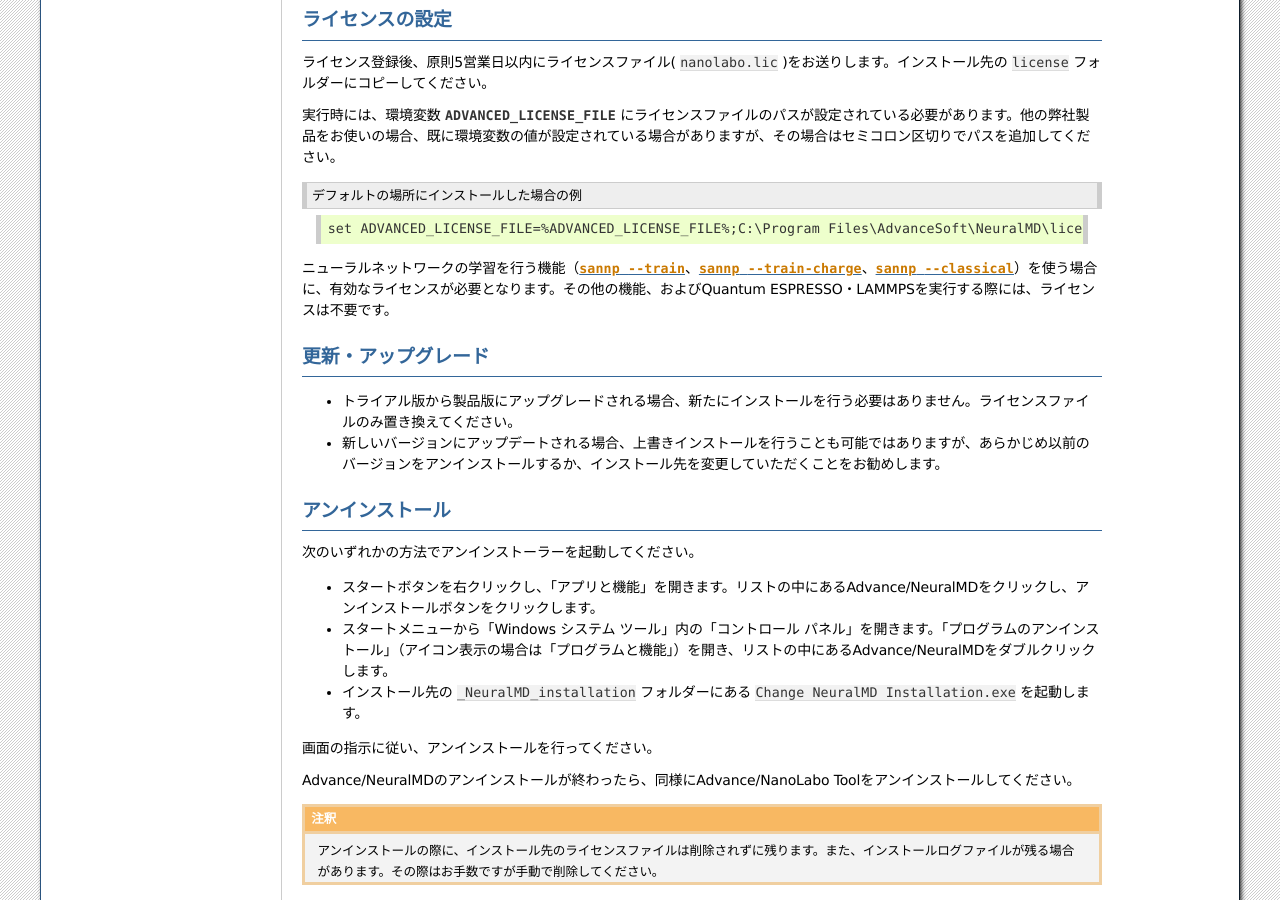
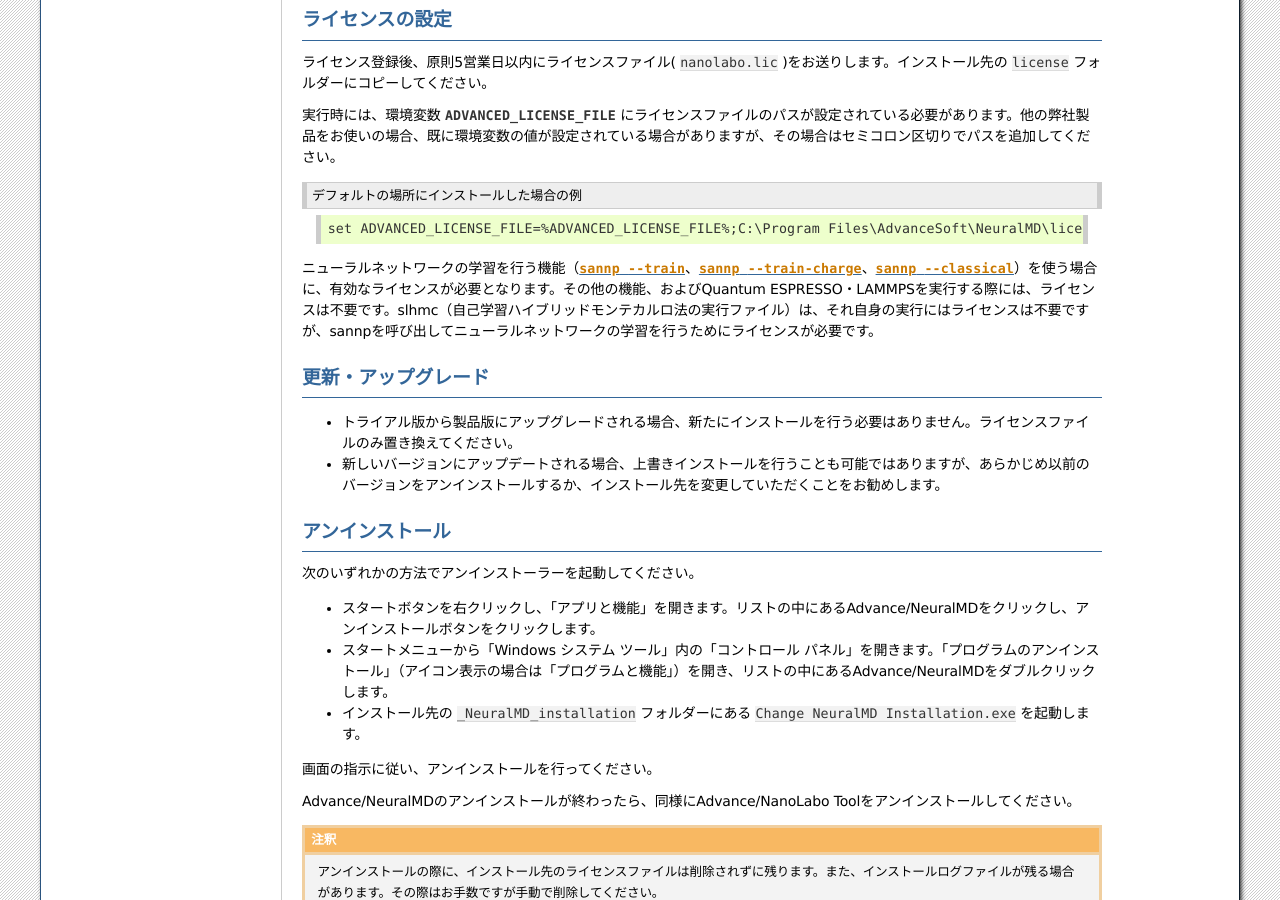
Before and after one commit to advancesoftcorp/neuralmd-doc, a Sphinx documentation site: the page built from docs/source/install/windows.rst, in a window 1280 px wide and 900 px high, scrolled down 2178 px. Built offline with Sphinx 7.4.7, drawn with Linux system fonts in a browser that asks for light colours; formulas are drawn with MathJax 3.

Commit message:
add license description of slhmc

```diff
--- a/docs/source/install/linux.rst
+++ b/docs/source/install/linux.rst
@@ -141,7 +141,7 @@
 
  export ADVANCED_LICENSE_FILE=/opt/AdvanceSoft/NeuralMD/license/neumd.lic
 
-ニューラルネットワークの学習を行う機能（\ :option:`sannp --train`\ 、\ :option:`sannp --train-charge`\ 、\ :option:`sannp --classical`\ ）を使う場合に、有効なライセンスが必要となります。その他の機能、およびQuantum ESPRESSO・LAMMPSを実行する際には、ライセンスは不要です。
+ニューラルネットワークの学習を行う機能（\ :option:`sannp --train`\ 、\ :option:`sannp --train-charge`\ 、\ :option:`sannp --classical`\ ）を使う場合に、有効なライセンスが必要となります。その他の機能、およびQuantum ESPRESSO・LAMMPSを実行する際には、ライセンスは不要です。slhmc（自己学習ハイブリッドモンテカルロ法の実行ファイル）は、それ自身の実行にはライセンスは不要ですが、sannpを呼び出してニューラルネットワークの学習を行うためにライセンスが必要です。
 
 また、本製品とは別の弊社製品をお使いの場合、ライセンスファイルを結合することで、1つのライセンスサーバーで複数製品のライセンス認証が可能です。\ :file:`.lic`\ ファイルを単純に結合した後、重複する行（ ``SERVER`` 、 ``VENDOR`` 、 ``USE_SERVER`` ） を削除して、1つのライセンスファイルを作ります。その後、そのファイルを使ってライセンスサーバーを起動してください。
 
--- a/docs/source/install/windows.rst
+++ b/docs/source/install/windows.rst
@@ -56,7 +56,7 @@
 
  set ADVANCED_LICENSE_FILE=%ADVANCED_LICENSE_FILE%;C:\Program Files\AdvanceSoft\NeuralMD\license\neumd.lic
 
-ニューラルネットワークの学習を行う機能（\ :option:`sannp --train`\ 、\ :option:`sannp --train-charge`\ 、\ :option:`sannp --classical`\ ）を使う場合に、有効なライセンスが必要となります。その他の機能、およびQuantum ESPRESSO・LAMMPSを実行する際には、ライセンスは不要です。
+ニューラルネットワークの学習を行う機能（\ :option:`sannp --train`\ 、\ :option:`sannp --train-charge`\ 、\ :option:`sannp --classical`\ ）を使う場合に、有効なライセンスが必要となります。その他の機能、およびQuantum ESPRESSO・LAMMPSを実行する際には、ライセンスは不要です。slhmc（自己学習ハイブリッドモンテカルロ法の実行ファイル）は、それ自身の実行にはライセンスは不要ですが、sannpを呼び出してニューラルネットワークの学習を行うためにライセンスが必要です。
 
 .. _upgradew:
 
```
